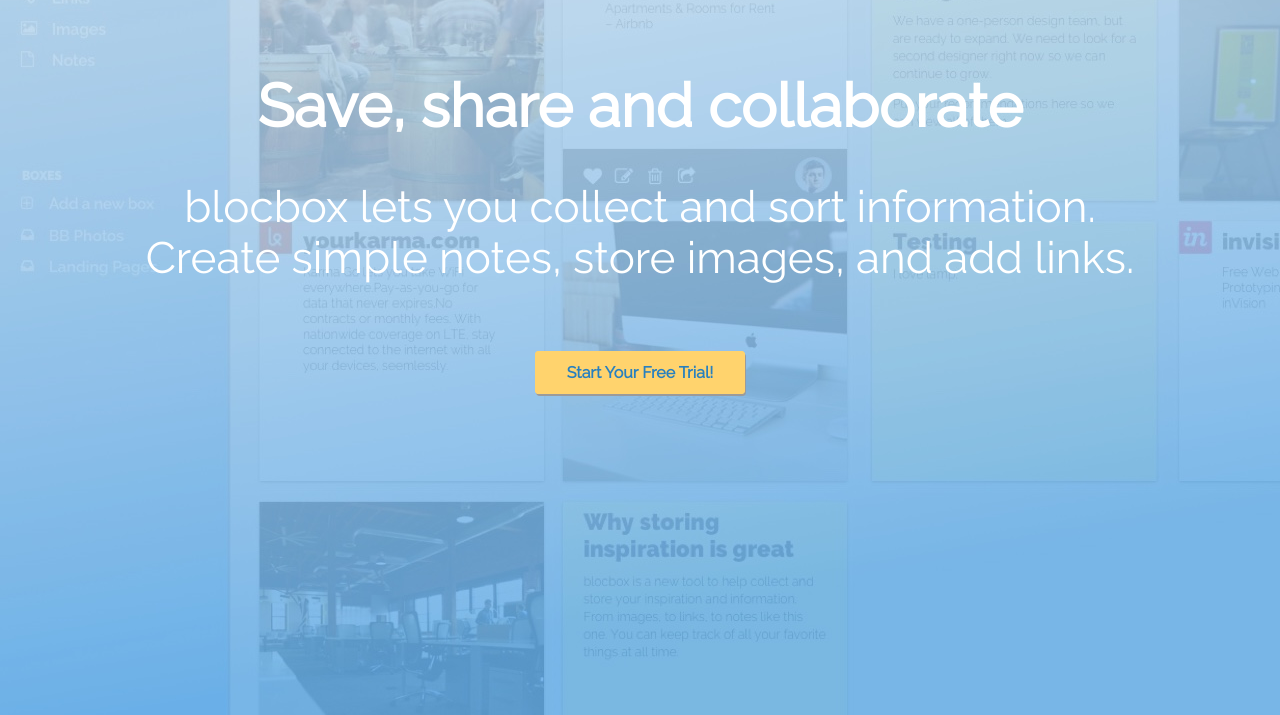
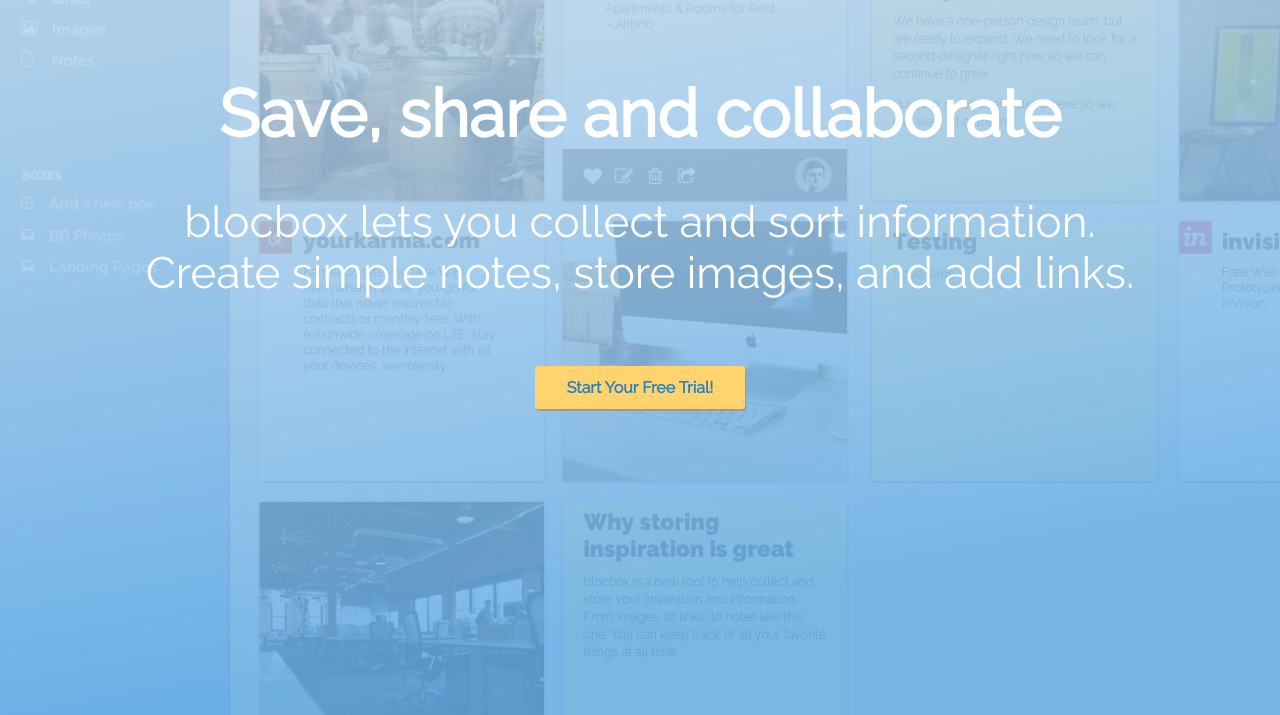
Before and after one commit to tony1duan/Blocbox, a plain HTML site: page index.html in a window 1280 px wide. Shown: the part 85-800 px from the top of the page. Drawn offline with Linux system fonts and the light colour scheme.

Commit message:
Assignment-30-completed

```diff
--- a/css/style.css
+++ b/css/style.css
@@ -117,7 +117,7 @@ header .hero {
     position: relative;
 }
 header .hero h1{
-    font-size: 60px;
+    font-size: 66px;
     font-weight: 900;
     margin: 95px 0 40;
 }
```
